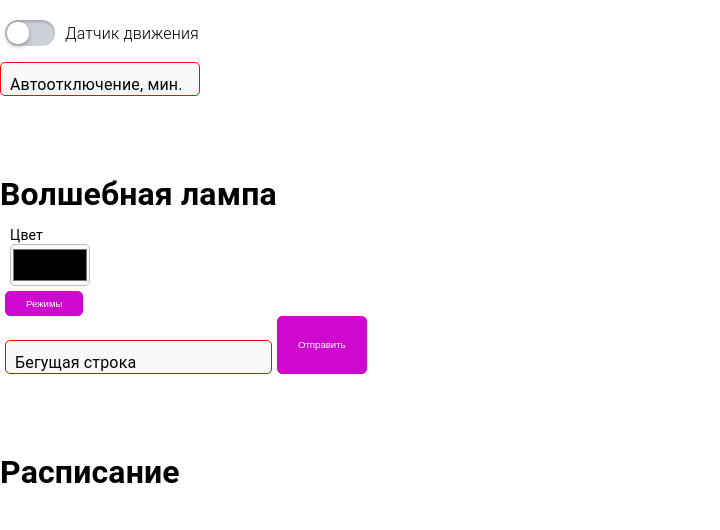
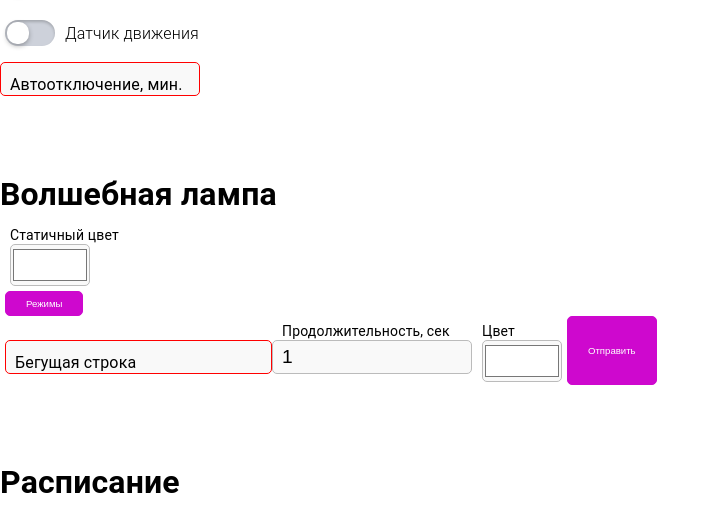
Before and after one commit to AndroiDjo/smarthome, a Flask app: template websrv/templates/index.html in a window 1280 px wide. Shown: the part 1284-1814 px from the top of the page, without its empty margins (0-720 px from the left). Before the commit the page ends 1767 px from the top, so only its background shows below. Run offline with Flask 2, Linux system fonts and the light colour scheme; the template is opened without the code that fills it, so the values that code supplies are empty; parts of the project's set-up code (start-up, migrations or seed data) failed here and were passed over.

Commit message:
добавил продолжительный повтор бегущей строки, а также выбор цвета

```diff
--- a/websrv/templates/index.html
+++ b/websrv/templates/index.html
@@ -172,8 +172,8 @@
     <a name="gyverlamp"><br/><br/></a>
     <h1>Волшебная лампа</h1>
     <div class="group">
-        <input type="color" id="gyvercolorinput" name="homeassistant/light/ESP-e481f9/rgb/set" onchange="gyvercolor(this)">
-        <label for="gyvercolorinput">Цвет</label>
+        <input type="color" id="gyvercolorinput" name="homeassistant/light/ESP-e481f9/rgb/set" value="#ffffff" onchange="gyvercolor(this)">
+        <label for="gyvercolorinput">Статичный цвет</label>
     </div>
     <button class="purple small" onclick="$('#gyverlampblock').slideToggle('slow');">Режимы</button>
     <div id="gyverlampblock" style="display: none;">
@@ -183,6 +183,14 @@
         <div class="group">
             <input id="runningTextId" type="text" name="runningText" required=" " value="">
             <label for="runningText">Бегущая строка</label>
+        </div>
+        <div class="group">
+            <input type="number" name="runningTextLength" id="runningTextLengthId" required=" " min="0" value="1"/>
+            <label for="runningTextLength">Продолжительность, сек</label>
+        </div>
+        <div class="group">
+            <input type="color" id="runningTextColorId" name="runningTextColor" value="#ffffff">
+            <label for="runningTextColor">Цвет</label>
         </div>
         <button class="purple small" onclick="runningText()">Отправить</button>
     </div>
@@ -500,7 +508,12 @@
      }
 
      function runningText() {
-        mqttpub("homeassistant/light/ESP-e481f9/text/set",$("#runningTextId").val());
+        var rtcommand = "";
+        var clr = tinycolor($("#runningTextColorId").val()).toRgb();
+        rtcommand += clr.r+","+clr.g+","+clr.b+",";
+        rtcommand += $("#runningTextLengthId").val()+",";
+        rtcommand += $("#runningTextId").val();
+        mqttpub("homeassistant/light/ESP-e481f9/text/set",rtcommand);
      }
 
      jQuery(document).ready(function(){
```
